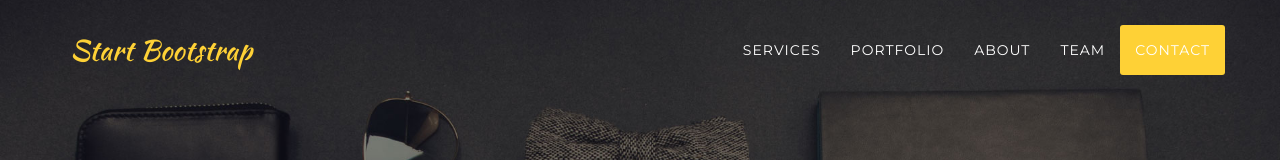
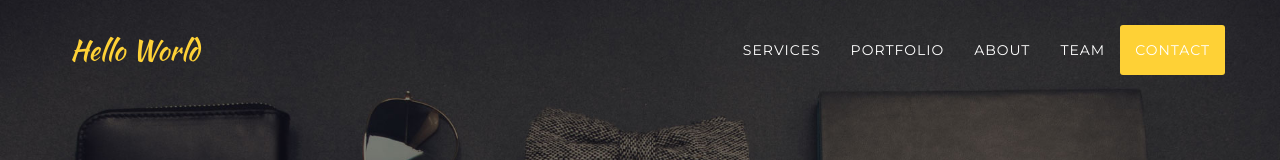
Before and after one commit to birdcheng/example, a plain HTML site: page index.html in a window 1280 px wide. Shown: the top 160 px of the page. Drawn offline with nearby package versions, Linux system fonts and the light colour scheme; a web font is replaced by a local one.

Commit message:
added hello world

```diff
--- a/index.html
+++ b/index.html
@@ -46,7 +46,7 @@
                     <span class="icon-bar"></span>
                     <span class="icon-bar"></span>
                 </button>
-                <a class="navbar-brand page-scroll" href="#page-top">Start Bootstrap</a>
+                <a class="navbar-brand page-scroll" href="#page-top">Hello World</a>
             </div>
 
             <!-- Collect the nav links, forms, and other content for toggling -->
```
